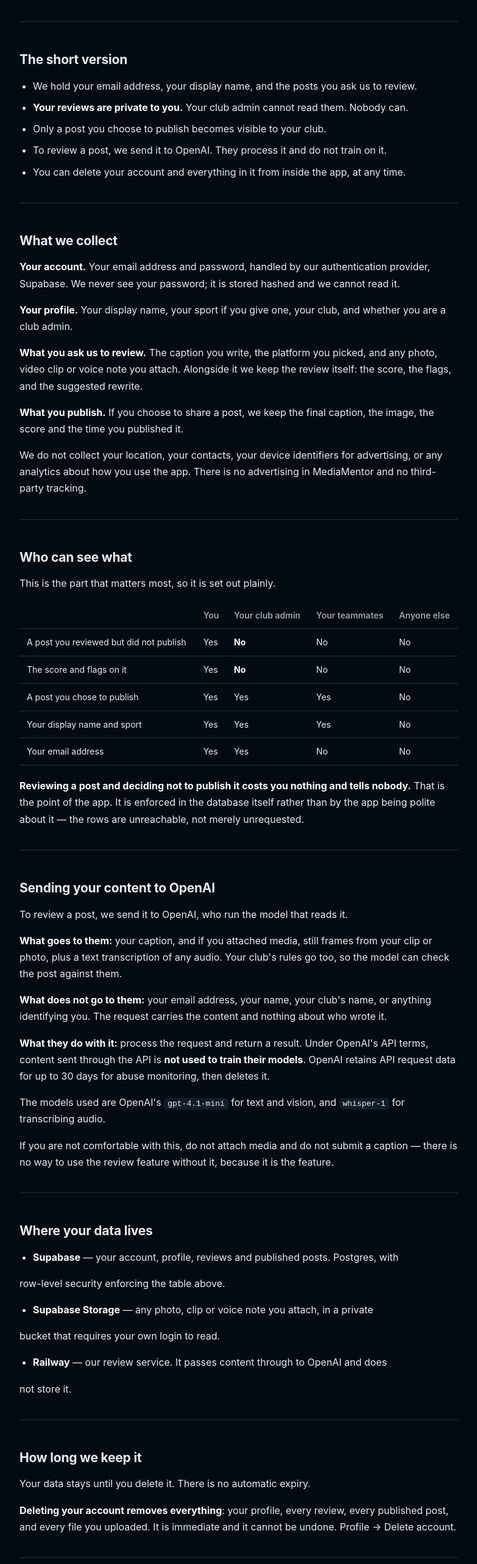
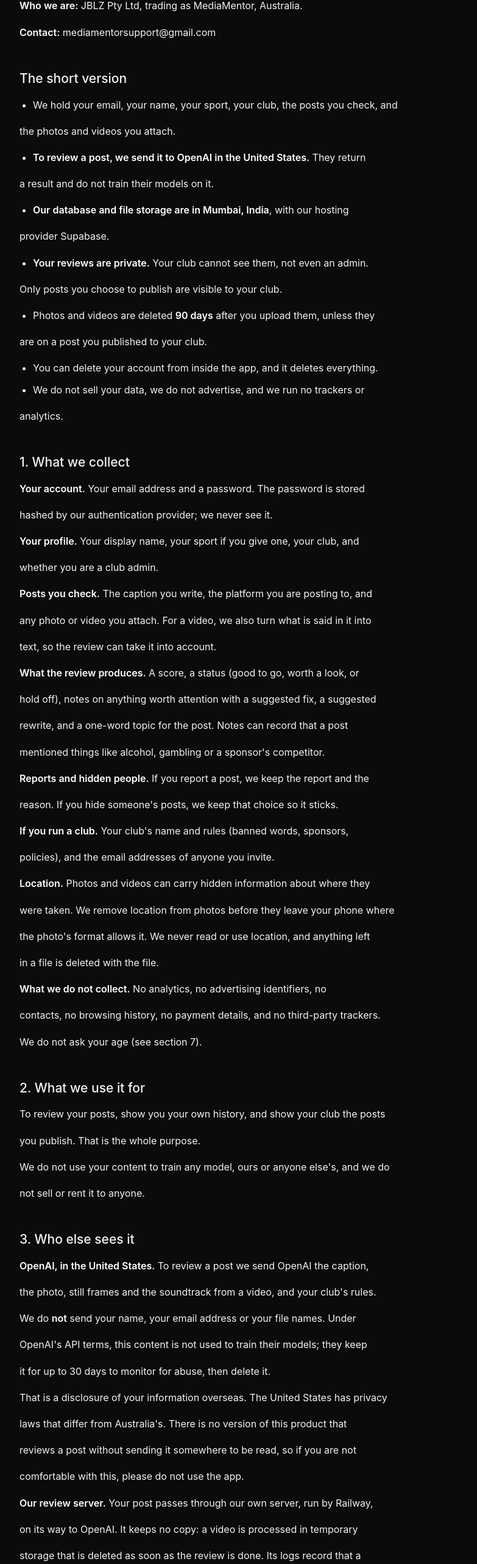
Before and after one commit to JBLZptyltd/mediamentor-privacy, a plain HTML site: page index.html in a window 1280 px wide. Shown: the part 176-2740 px from the top of the page at 61% size, without its empty margins (248-1031 px from the left). Drawn offline with Linux system fonts and the light colour scheme.

Commit message:
Privacy policy rewritten from the code; add terms of service
Database location (Mumbai), OpenAI in the US, 90-day media deletion, what the
club sees, account deletion, reporting. Terms gain the zero-tolerance clause
App Store guideline 1.2 expects. Lawyer review still owed.

Co-Authored-By: Claude Opus 5.5 <noreply@anthropic.com>

```diff
--- a/index.html
+++ b/index.html
@@ -3,105 +3,177 @@
 <head>
 <meta charset="utf-8">
 <meta name="viewport" content="width=device-width, initial-scale=1">
-<title>MediaMentor — Privacy Policy</title>
+<title>MediaMentor privacy policy</title>
 <style>
-  :root { --bg:#020B12; --surface:#111E29; --text:#E8EDF2; --dim:#93A4B4;
-           --accent:#7B61FF; --soft:#B9A7FF; --line:#1E3040; }
+  :root { --bg:#0B0B0D; --surface:#17171B; --text:#F2F2F4; --dim:#B4B4BA;
+          --link:#C99BFA; --line:#2A2A30; color-scheme: dark; }
   * { box-sizing:border-box; }
   body { margin:0; background:var(--bg); color:var(--text);
          font:16px/1.7 -apple-system,BlinkMacSystemFont,"Segoe UI",Roboto,sans-serif;
-         padding:32px 20px 96px; }
+         padding:32px 16px 96px; }
   main { max-width:720px; margin:0 auto; }
-  h1 { font-size:30px; line-height:1.25; margin:0 0 8px; letter-spacing:-.02em; }
-  h2 { font-size:21px; margin:44px 0 12px; letter-spacing:-.01em; }
-  h3 { font-size:17px; margin:28px 0 8px; color:var(--soft); }
+  nav { font-size:14px; margin:0 0 28px; color:var(--dim); }
+  h1 { font-size:30px; line-height:1.25; margin:0 0 8px; font-weight:500; }
+  h2 { font-size:21px; margin:44px 0 12px; font-weight:500; }
+  h3 { font-size:17px; margin:28px 0 8px; font-weight:500; }
   p { margin:0 0 16px; }
-  strong { color:#fff; }
-  a { color:var(--soft); }
+  strong { color:#fff; font-weight:600; }
+  a { color:var(--link); }
   hr { border:0; border-top:1px solid var(--line); margin:36px 0; }
   ul { padding-left:22px; margin:0 0 16px; }
   li { margin-bottom:8px; }
-  code { background:var(--surface); padding:2px 6px; border-radius:5px;
-          font-size:13px; }
-  .tw { overflow-x:auto; margin:0 0 20px; -webkit-overflow-scrolling:touch; }
-  table { border-collapse:collapse; width:100%; min-width:520px; }
-  th,td { text-align:left; padding:10px 12px; border-bottom:1px solid var(--line);
-           font-size:14px; }
-  th { color:var(--dim); font-weight:600; }
-  @media (max-width:520px) { h1 { font-size:25px; } body { padding:24px 16px 72px; } }
+  code { background:var(--surface); padding:2px 6px; border-radius:5px; font-size:13px; }
+  .tw { overflow-x:auto; margin:0 0 20px; }
+  table { border-collapse:collapse; width:100%; }
+  th,td { text-align:left; vertical-align:top; padding:10px 12px;
+          border-bottom:1px solid var(--line); font-size:14px; }
+  th { color:var(--dim); font-weight:500; }
+  @media (max-width:520px) { h1 { font-size:25px; } }
 </style>
 </head>
 <body><main>
-<h1>MediaMentor Privacy Policy</h1>
-<p><strong>Last updated: 1 August 2026</strong></p>
-<p>MediaMentor helps athletes check a social post before they publish it. This explains what we hold, why, and who else sees it. It is written to be read, not to be survived.</p>
-<hr>
+<nav><a href="./">Privacy policy</a> · <a href="terms.html">Terms of service</a> · <a href="mailto:mediamentorsupport@gmail.com">Contact</a></nav>
+<h1>MediaMentor — Privacy Policy</h1>
+<p><strong>Last updated:</strong> 13 November 2026</p>
+<p><strong>Who we are:</strong> JBLZ Pty Ltd, trading as MediaMentor, Australia.</p>
+<p><strong>Contact:</strong> mediamentorsupport@gmail.com</p>
 <h2>The short version</h2>
 <ul>
-<li>We hold your email address, your display name, and the posts you ask us to review.</li>
-<li><strong>Your reviews are private to you.</strong> Your club admin cannot read them. Nobody can.</li>
-<li>Only a post you choose to publish becomes visible to your club.</li>
-<li>To review a post, we send it to OpenAI. They process it and do not train on it.</li>
-<li>You can delete your account and everything in it from inside the app, at any time.</li>
+<li>We hold your email, your name, your sport, your club, the posts you check, and</li>
 </ul>
-<hr>
-<h2>What we collect</h2>
-<p><strong>Your account.</strong> Your email address and password, handled by our authentication provider, Supabase. We never see your password; it is stored hashed and we cannot read it.</p>
-<p><strong>Your profile.</strong> Your display name, your sport if you give one, your club, and whether you are a club admin.</p>
-<p><strong>What you ask us to review.</strong> The caption you write, the platform you picked, and any photo, video clip or voice note you attach. Alongside it we keep the review itself: the score, the flags, and the suggested rewrite.</p>
-<p><strong>What you publish.</strong> If you choose to share a post, we keep the final caption, the image, the score and the time you published it.</p>
-<p>We do not collect your location, your contacts, your device identifiers for advertising, or any analytics about how you use the app. There is no advertising in MediaMentor and no third-party tracking.</p>
-<hr>
-<h2>Who can see what</h2>
-<p>This is the part that matters most, so it is set out plainly.</p>
+<p>the photos and videos you attach.</p>
+<ul>
+<li><strong>To review a post, we send it to OpenAI in the United States.</strong> They return</li>
+</ul>
+<p>a result and do not train their models on it.</p>
+<ul>
+<li><strong>Our database and file storage are in Mumbai, India</strong>, with our hosting</li>
+</ul>
+<p>provider Supabase.</p>
+<ul>
+<li><strong>Your reviews are private.</strong> Your club cannot see them, not even an admin.</li>
+</ul>
+<p>Only posts you choose to publish are visible to your club.</p>
+<ul>
+<li>Photos and videos are deleted <strong>90 days</strong> after you upload them, unless they</li>
+</ul>
+<p>are on a post you published to your club.</p>
+<ul>
+<li>You can delete your account from inside the app, and it deletes everything.</li>
+<li>We do not sell your data, we do not advertise, and we run no trackers or</li>
+</ul>
+<p>analytics.</p>
+<h2>1. What we collect</h2>
+<p><strong>Your account.</strong> Your email address and a password. The password is stored</p>
+<p>hashed by our authentication provider; we never see it.</p>
+<p><strong>Your profile.</strong> Your display name, your sport if you give one, your club, and</p>
+<p>whether you are a club admin.</p>
+<p><strong>Posts you check.</strong> The caption you write, the platform you are posting to, and</p>
+<p>any photo or video you attach. For a video, we also turn what is said in it into</p>
+<p>text, so the review can take it into account.</p>
+<p><strong>What the review produces.</strong> A score, a status (good to go, worth a look, or</p>
+<p>hold off), notes on anything worth attention with a suggested fix, a suggested</p>
+<p>rewrite, and a one-word topic for the post. Notes can record that a post</p>
+<p>mentioned things like alcohol, gambling or a sponsor's competitor.</p>
+<p><strong>Reports and hidden people.</strong> If you report a post, we keep the report and the</p>
+<p>reason. If you hide someone's posts, we keep that choice so it sticks.</p>
+<p><strong>If you run a club.</strong> Your club's name and rules (banned words, sponsors,</p>
+<p>policies), and the email addresses of anyone you invite.</p>
+<p><strong>Location.</strong> Photos and videos can carry hidden information about where they</p>
+<p>were taken. We remove location from photos before they leave your phone where</p>
+<p>the photo's format allows it. We never read or use location, and anything left</p>
+<p>in a file is deleted with the file.</p>
+<p><strong>What we do not collect.</strong> No analytics, no advertising identifiers, no</p>
+<p>contacts, no browsing history, no payment details, and no third-party trackers.</p>
+<p>We do not ask your age (see section 7).</p>
+<h2>2. What we use it for</h2>
+<p>To review your posts, show you your own history, and show your club the posts</p>
+<p>you publish. That is the whole purpose.</p>
+<p>We do not use your content to train any model, ours or anyone else's, and we do</p>
+<p>not sell or rent it to anyone.</p>
+<h2>3. Who else sees it</h2>
+<p><strong>OpenAI, in the United States.</strong> To review a post we send OpenAI the caption,</p>
+<p>the photo, still frames and the soundtrack from a video, and your club's rules.</p>
+<p>We do <strong>not</strong> send your name, your email address or your file names. Under</p>
+<p>OpenAI's API terms, this content is not used to train their models; they keep</p>
+<p>it for up to 30 days to monitor for abuse, then delete it.</p>
+<p>That is a disclosure of your information overseas. The United States has privacy</p>
+<p>laws that differ from Australia's. There is no version of this product that</p>
+<p>reviews a post without sending it somewhere to be read, so if you are not</p>
+<p>comfortable with this, please do not use the app.</p>
+<p><strong>Our review server.</strong> Your post passes through our own server, run by Railway,</p>
+<p>on its way to OpenAI. It keeps no copy: a video is processed in temporary</p>
+<p>storage that is deleted as soon as the review is done. Its logs record that a</p>
+<p>review happened and for which account, never what the post said.</p>
+<p><strong>Your club.</strong> Only what you choose to publish. Your club sees the published</p>
+<p>caption, its photo, its score and status, your display name and your sport.</p>
+<p>Club admins also see the email addresses of their members. **Your club cannot</p>
+<p>see reviews you did not publish, and cannot see the notes on any review.** This</p>
+<p>is enforced by the database itself, not by a setting that could be changed by</p>
+<p>accident.</p>
+<p><strong>Nobody else.</strong> No advertisers, no analytics companies, no data brokers.</p>
+<h2>4. Where it is stored</h2>
+<p>Your account, your reviews, your published posts and the files you upload are</p>
+<p>stored by our hosting provider, <strong>Supabase, in Mumbai, India</strong>. That is also an</p>
+<p>overseas disclosure under Australian privacy law. Backups are held in the same</p>
+<p>region.</p>
+<h2>5. How long we keep it</h2>
 <div class="tw"><table>
-<tr><th></th><th>You</th><th>Your club admin</th><th>Your teammates</th><th>Anyone else</th></tr>
-<tr><td>A post you reviewed but did not publish</td><td>Yes</td><td><strong>No</strong></td><td>No</td><td>No</td></tr>
-<tr><td>The score and flags on it</td><td>Yes</td><td><strong>No</strong></td><td>No</td><td>No</td></tr>
-<tr><td>A post you chose to publish</td><td>Yes</td><td>Yes</td><td>Yes</td><td>No</td></tr>
-<tr><td>Your display name and sport</td><td>Yes</td><td>Yes</td><td>Yes</td><td>No</td></tr>
-<tr><td>Your email address</td><td>Yes</td><td>Yes</td><td>No</td><td>No</td></tr>
+<tr><th>What</th><th>How long</th></tr>
+<tr><td>Photos and videos you upload</td><td><strong>90 days from upload</strong>, then deleted. A photo on a post you published stays while the post is published.</td></tr>
+<tr><td>Captions, reviews and scores</td><td>Until you delete them or your account. The review stays after its photo is deleted.</td></tr>
+<tr><td>Published posts</td><td>Until you delete the post or your account.</td></tr>
+<tr><td>Reports you make</td><td>Until the reported post is deleted.</td></tr>
+<tr><td>Your account and profile</td><td>Until you delete your account.</td></tr>
+<tr><td>Backups</td><td>Up to 7 days.</td></tr>
+<tr><td>OpenAI's copy</td><td>Up to 30 days, under OpenAI's API terms.</td></tr>
 </table></div>
-<p><strong>Reviewing a post and deciding not to publish it costs you nothing and tells nobody.</strong> That is the point of the app. It is enforced in the database itself rather than by the app being polite about it — the rows are unreachable, not merely unrequested.</p>
-<hr>
-<h2>Sending your content to OpenAI</h2>
-<p>To review a post, we send it to OpenAI, who run the model that reads it.</p>
-<p><strong>What goes to them:</strong> your caption, and if you attached media, still frames from your clip or photo, plus a text transcription of any audio. Your club&#x27;s rules go too, so the model can check the post against them.</p>
-<p><strong>What does not go to them:</strong> your email address, your name, your club&#x27;s name, or anything identifying you. The request carries the content and nothing about who wrote it.</p>
-<p><strong>What they do with it:</strong> process the request and return a result. Under OpenAI&#x27;s API terms, content sent through the API is <strong>not used to train their models</strong>. OpenAI retains API request data for up to 30 days for abuse monitoring, then deletes it.</p>
-<p>The models used are OpenAI&#x27;s <code>gpt-4.1-mini</code> for text and vision, and <code>whisper-1</code> for transcribing audio.</p>
-<p>If you are not comfortable with this, do not attach media and do not submit a caption — there is no way to use the review feature without it, because it is the feature.</p>
-<hr>
-<h2>Where your data lives</h2>
+<p><strong>When you delete your account</strong>, everything is removed from our live systems</p>
+<p>straight away: your profile, every review, every published post (so your posts</p>
+<p>leave your club's feed), and every file you uploaded. It disappears from our</p>
+<p>backups within seven days as they roll off. There is no hidden copy and no</p>
+<p>"deactivated" state. Your club, and its rules, carry on without you.</p>
+<h2>6. Content and safety</h2>
+<p>Every post is reviewed before it can be published, and a post the review holds</p>
+<p>back cannot be published to your club. Anyone can report a post in their club</p>
+<p>feed or hide a person's posts; the person who posted is not told. We read</p>
+<p>reports and act on them, usually within 24 hours, which can mean removing a</p>
+<p>post or closing an account. See our terms.</p>
+<h2>7. Athletes under 18</h2>
+<p>MediaMentor is <strong>not for anyone under 13.</strong> Do not create an account if you are</p>
+<p>under 13.</p>
+<p>If you are <strong>13 to 17</strong>, your club must have your parent's or guardian's</p>
+<p>permission before adding you, and is responsible for holding that consent.</p>
+<p>If you are a parent and believe your child has an account without your</p>
+<p>permission, email us and we will delete it.</p>
+<h2>8. Your rights</h2>
+<p>You can:</p>
 <ul>
-<li><strong>Supabase</strong> — your account, profile, reviews and published posts. Postgres, with</li>
+<li><strong>See what we hold.</strong> Email us and we will send it.</li>
+<li><strong>Correct it.</strong> Your name and sport can be edited in the app; email us for</li>
 </ul>
-<p>row-level security enforcing the table above.</p>
+<p>anything else.</p>
 <ul>
-<li><strong>Supabase Storage</strong> — any photo, clip or voice note you attach, in a private</li>
+<li><strong>Delete it.</strong> Profile → Settings → Delete my account, inside the app. Immediate</li>
 </ul>
-<p>bucket that requires your own login to read.</p>
+<p>and complete.</p>
 <ul>
-<li><strong>Railway</strong> — our review service. It passes content through to OpenAI and does</li>
+<li><strong>Complain.</strong> Email us first. If we do not resolve it, you can complain to the</li>
 </ul>
-<p>not store it.</p>
-<hr>
-<h2>How long we keep it</h2>
-<p>Your data stays until you delete it. There is no automatic expiry.</p>
-<p><strong>Deleting your account removes everything</strong>: your profile, every review, every published post, and every file you uploaded. It is immediate and it cannot be undone. Profile → Delete account.</p>
-<hr>
-<h2>Children</h2>
-<p>MediaMentor is not intended for under-13s. If you run a club with younger athletes, they should not have accounts.</p>
-<hr>
-<h2>Your rights</h2>
-<p>You can see everything we hold about you inside the app, and you can delete all of it from inside the app. If you would rather ask us, or if you want a copy in a file, contact us at the address below and we will sort it within 30 days.</p>
-<p>Under UK and EU data protection law you also have the right to correct inaccurate data, to object to processing, and to complain to your data protection regulator.</p>
-<hr>
-<h2>Changes</h2>
-<p>If this policy changes in a way that affects what we do with your content, we will say so in the app before it takes effect.</p>
-<hr>
-<h2>Contact</h2>
-<p><strong>mediamentorsupport@gmail.com</strong></p>
-<p>We answer within a few days.</p>
+<p>Office of the Australian Information Commissioner at oaic.gov.au.</p>
+<p>We will respond to any request within 30 days.</p>
+<h2>9. Security</h2>
+<p>Database-level access rules make another person's data unreachable, not merely</p>
+<p>hidden. Reviews are private to their author, including from club admins. All</p>
+<p>traffic is encrypted in transit. The keys that reach our systems are held on our</p>
+<p>servers and are never shipped inside the app.</p>
+<p>No system is perfectly secure, and we will not pretend otherwise. If there is a</p>
+<p>data breach that affects you, we will tell you and notify the OAIC, as the</p>
+<p>Notifiable Data Breaches scheme requires.</p>
+<h2>10. Changes</h2>
+<p>If we change this policy in a way that affects you, we will tell you in the app</p>
+<p>before it takes effect.</p>
+<h2>11. Contact</h2>
+<p>mediamentorsupport@gmail.com</p>
 </main></body>
 </html>
```
Also changed, not shown: terms.html (added, +121 -0 lines), 1 other file.
